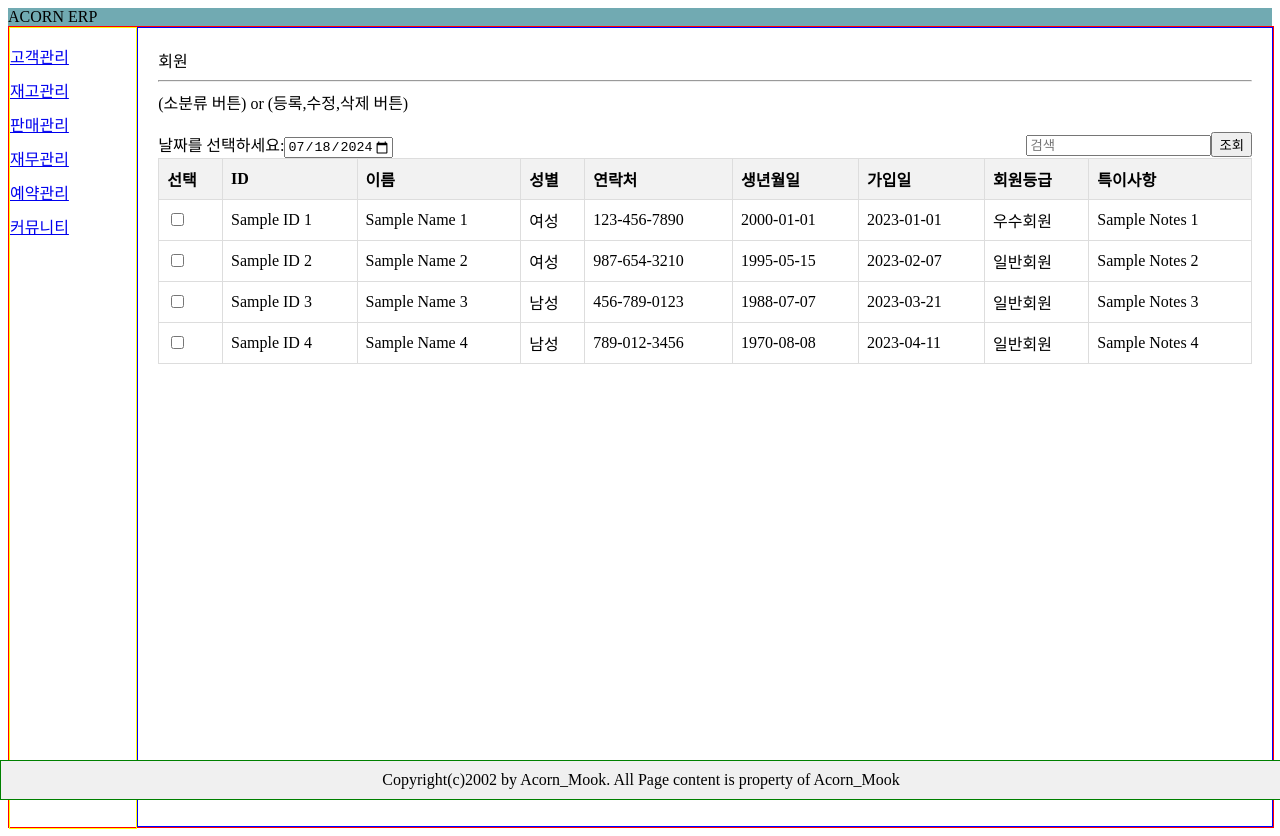
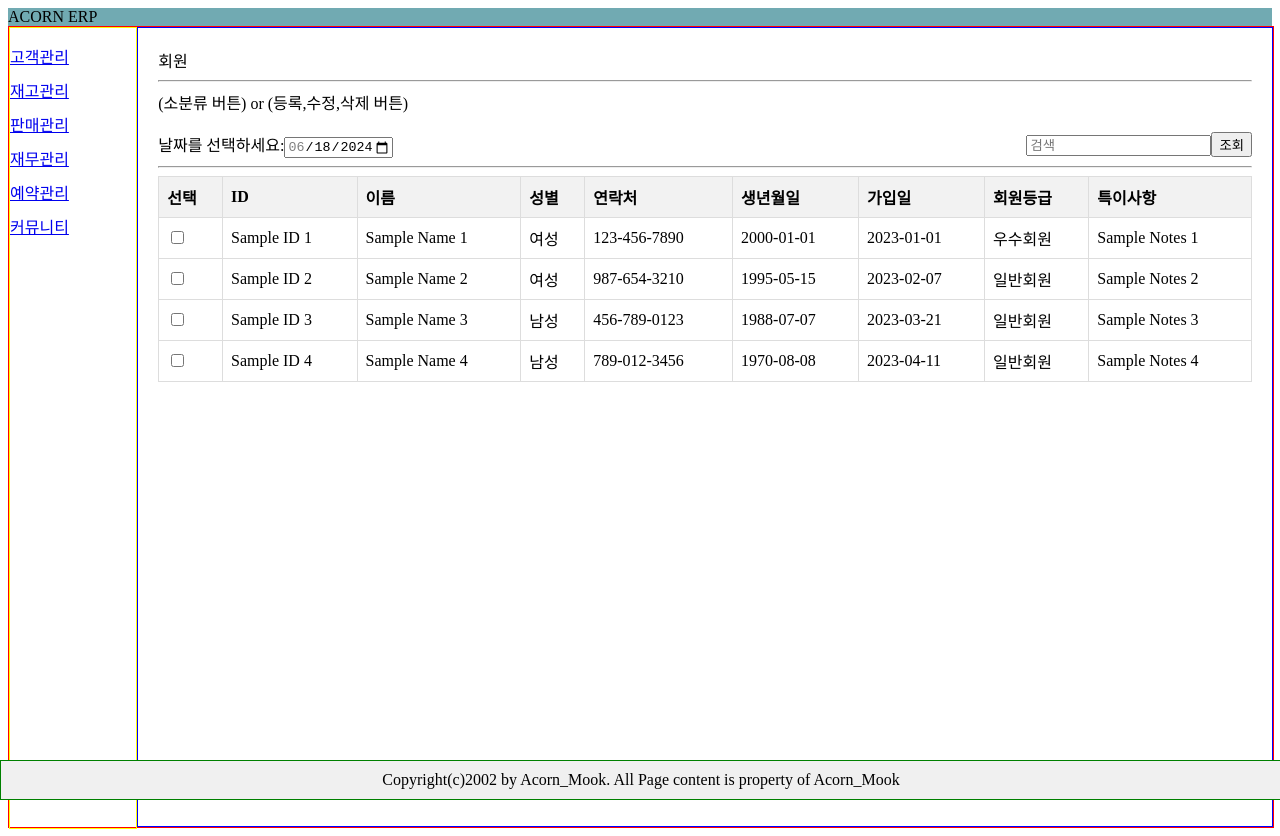
Before and after one commit to Hoya0718/acorn_erp, a React (Create React App) app: page /Customer_mgmt in a window 1280 px wide. Built offline with nearby package versions, Linux system fonts and the light colour scheme.

Commit message:
react-table

```diff
--- a/src/Components/Customer/Customer_mgmt.js
+++ b/src/Components/Customer/Customer_mgmt.js
@@ -116,7 +116,7 @@ const Customer_mgmt = () => {
       <div className="searcher">
         <div className="left">
           <label htmlFor="date">날짜를 선택하세요:
-            <input type="date" id="date" max="2077-06-20" min="2077-06-05" value="2024-07-18" />
+            <input type="date" id="date" max="2077-06-20" min="2077-06-05" value="2024-06-18" />
           </label>
         </div>
 
@@ -124,7 +124,7 @@ const Customer_mgmt = () => {
           <input type="text" placeholder='검색' /><button>조회</button>
         </div>
       </div>
-
+    <hr/>
       <table {...getTableProps()} className="table">
         <thead>
           {headerGroups.map(headerGroup => (
```
